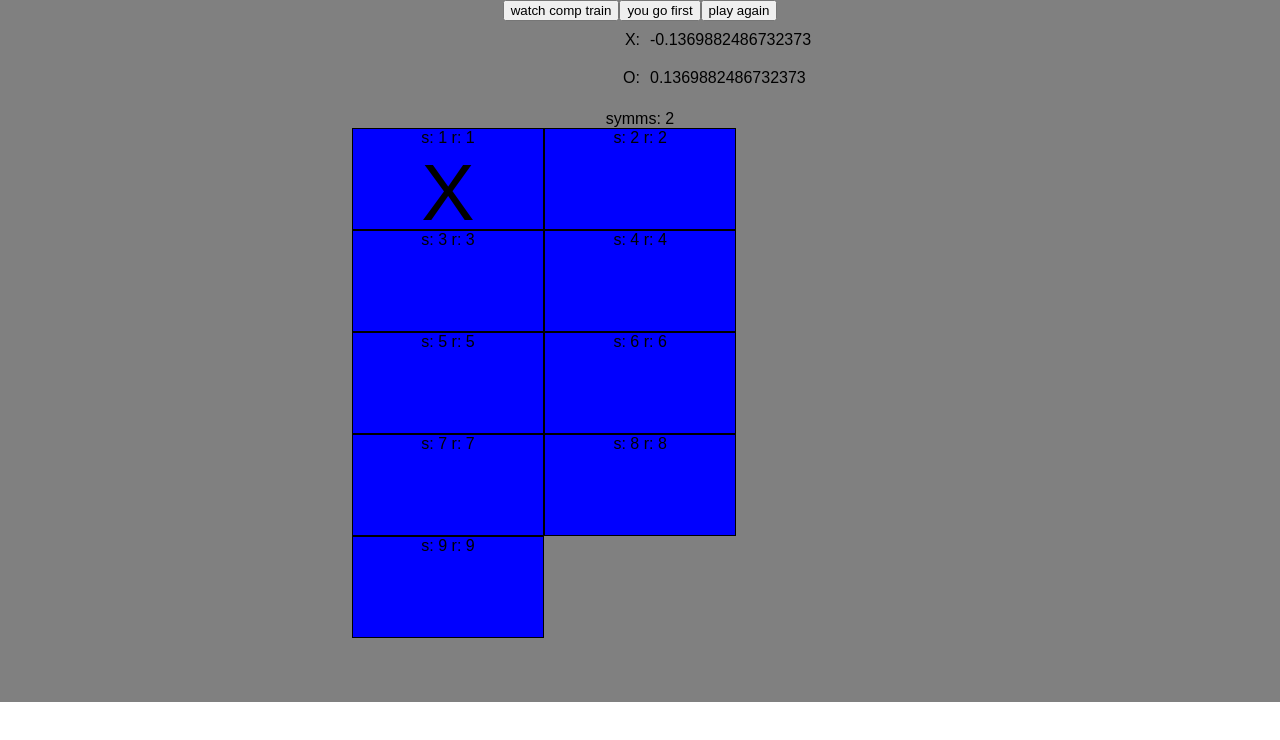
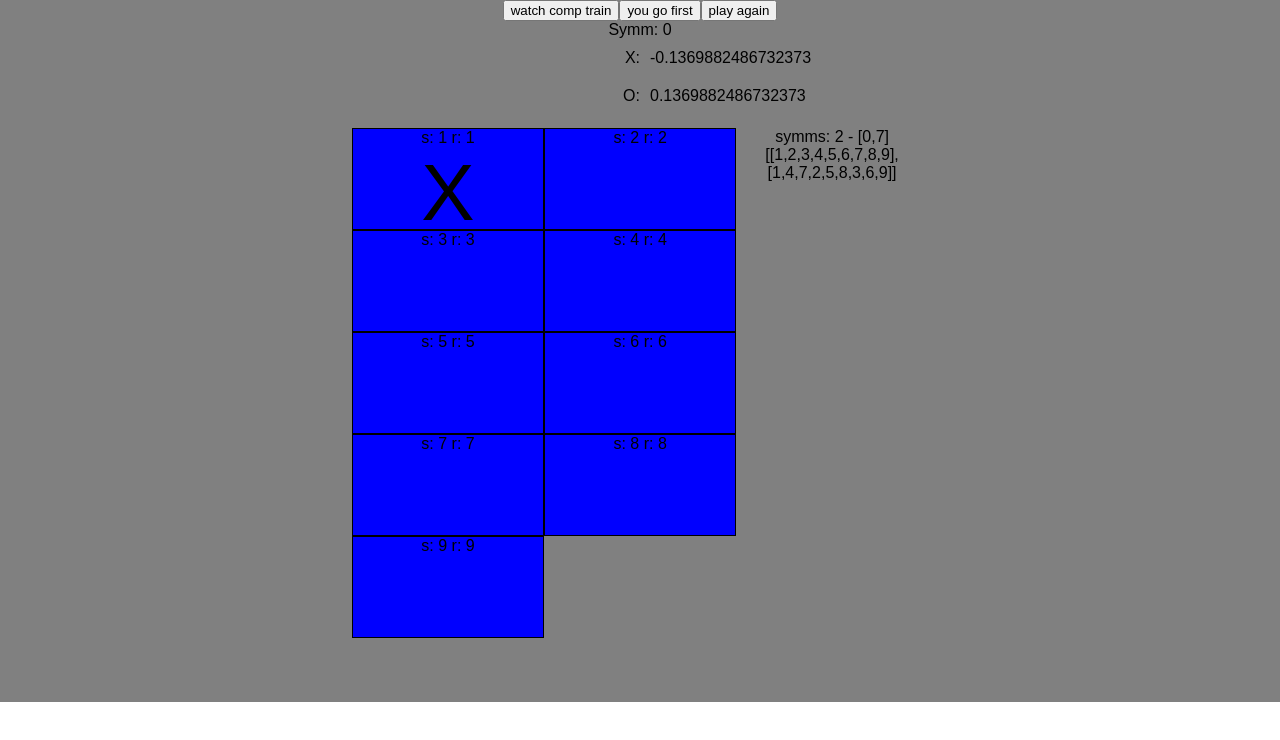
Before and after one commit to brettcnelson/auto-tic, a React (Create React App) app: page / in a window 1280 px wide. Shown: the top 740 px of the page. Built offline with nearby package versions, Linux system fonts and the light colour scheme.

Commit message:
edits symm transform

```diff
--- a/src/Board.js
+++ b/src/Board.js
@@ -9,6 +9,7 @@ function Board(props) {
 	function findSymms() {
 		var board = props.node.board;
 		return symms.filter(s=>s.every((v,i)=>board[v]===board[i+1]));
+		// symmTransform(v)
 	}
 
 	function makeBoard() {
@@ -44,14 +45,14 @@ function Board(props) {
 	function makeSquare(s,i) {
 		var val = symmVal(s);
 		var r = symmTransform(s);
-		return !val ? <Square key={i} r={r} s={s} click={()=>squareClick(r)} /> : <Square key={i} r={r} s={s} val={val} />;
+		return !val ? <Square key={i} r={r} s={s} click={()=>squareClick(s)} /> : <Square key={i} r={r} s={s} val={val} />;
 	}
 
 	function makeTrainBoard(s,i) {
 		var pos = symmTransform(s);
 		return props.node.board[pos] || props.node.children.some(c=>c.pos===pos) ?
-			<Square key={i} s={s} val={symmVal(s)} /> :
-			<Square key={i} s={s} val={symmVal(s)} color={'gray'} />;
+			<Square key={i} s={s} r={pos} val={symmVal(s)} /> :
+			<Square key={i} s={s} r={pos} val={symmVal(s)} color={'gray'} />;
 	}
 
 	function makeTieBoard(s,i) {
@@ -87,25 +88,22 @@ function Board(props) {
 			tempSymm = symms.indexOf(currSymms[j++]);
 			for (var i = 0 ; i < children.length ; i++) {
 				if (children[i].pos === symmTransform(p,tempSymm)) {
-					node = children[i]
+					// node = children[i].board[symmTransform(p,tempSymm)] ? children[i] : undefined;
+					node = children[i];
 				}
 			}
 		}
-		props.click(node,tempSymm)
-		// function isSameBoard(b1,b2) {
-		// 	for (var key in b1) {
-		// 		if (b1[key] !== b2[key]) {
-		// 			return false;
-		// 		}
-		// 	}
-		// 	return true;
-		// }
+		var board1 = Object.assign({},node.board);
+		var board2 = Object.assign({},props.node.board);
+		board2[p] = props.node.letter === 'X' ? 'O' : 'X';
+		tempSymm = symms.indexOf(symms.filter(symm=>symm.every((s,i)=>board1[i+1]===board2[s]))[0]);
+		props.click(node,tempSymm);
 	}
 
 	return (
 		<div className='Board'>
-			<div>symms: {currSymms.length}</div>
 			<div>{makeBoard()}</div>
+			<div>symms: {currSymms.length} - {JSON.stringify(currSymms.map(s=>symms.indexOf(s)))}<div>{JSON.stringify(currSymms)}</div></div>
 		</div>
 	)
 }
--- a/src/Play.js
+++ b/src/Play.js
@@ -44,7 +44,8 @@ class Play extends Component {
     return (
       <div className="Play">
       	<div><button onClick={this.props.click} >watch comp train</button><button onClick={()=>this.changePlayer()} >{this.state.first ? 'let the comp go first' : 'you go first'}</button><button onClick={()=>this.playAgain()}>play again</button></div>
-      	<Display stats={this.state.node.stats} letter={this.state.letter} />
+      	<div>Symm: {this.state.symm}</div>
+        <Display stats={this.state.node.stats} letter={this.state.letter} />
       	<Board node={this.state.node} symm={this.state.symm} click={(n,s)=>this.squareClick(n,s)} comp={!this.state.player} />
       </div>
     );
```
